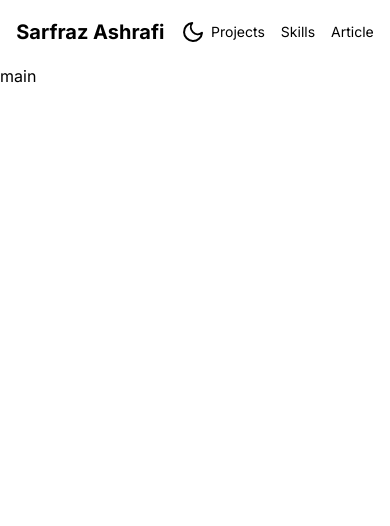
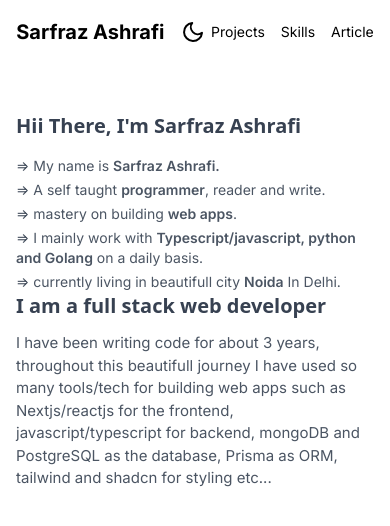
Before and after one commit to SarfrazAlame/myweb, a Next.js app: page / in a window 390 px wide. Shown: the top 526 px of the page. Built offline with nearby package versions, Linux system fonts and the light colour scheme.

Commit message:
responsive

```diff
--- a/app/layout.tsx
+++ b/app/layout.tsx
@@ -17,7 +17,7 @@ export default function RootLayout({
   children: React.ReactNode;
 }>) {
   return (
-    <html lang="en">
+    <html lang="en" className="dark">
       <body className={inter.className}>
         <Providers>
           <div className="">
--- a/app/page.tsx
+++ b/app/page.tsx
@@ -1,7 +1,14 @@
+import Details from "@/components/Details";
 import React from "react";
 
 const page = () => {
-  return <div>main</div>;
+  return (
+    <div className="flex justify-center my-12">
+      <div className="xl:w-1/3 mx-4 sm:mx-0">
+        <Details />
+      </div>
+    </div>
+  );
 };
 
 export default page;
--- /dev/null
+++ b/components/Details.tsx
@@ -0,0 +1,61 @@
+import React from "react";
+
+const Details = () => {
+  return (
+    <div>
+      <h1 className="text-xl font-bold text-gray-700 font-sans dark:text-gray-200 mb-4">
+        Hii There, I'm Sarfraz Ashrafi
+      </h1>
+      <div className="flex flex-col items-start gap-y-1">
+        <div className="flex gap-3">
+          <p className="text-sm text-gray-600 dark:text-gray-200">
+            ={">"} My name is{" "}
+            <span className="font-semibold">Sarfraz Ashrafi.</span>
+          </p>
+        </div>
+        <div className="flex gap-3">
+          <p className="text-sm text-gray-600 dark:text-gray-200">
+            {" "}
+            ={">"} A self taught{" "}
+            <span className="font-semibold">programmer</span>, reader and write.
+          </p>
+        </div>
+        <div className="flex gap-3">
+          <p className="text-sm text-gray-600 dark:text-gray-200">
+            {" "}
+            ={">"} mastery on building{" "}
+            <span className="font-semibold">web apps</span>.
+          </p>
+        </div>
+        <div className="flex gap-3">
+          <p className="text-sm text-gray-600 dark:text-gray-200">
+            ={">"} I mainly work with{" "}
+            <span className="font-semibold">
+              Typescript/javascript, python and Golang
+            </span>{" "}
+            on a daily basis.
+          </p>
+        </div>
+        <div className="flex gap-3">
+          <p className="text-sm text-gray-600 dark:text-gray-200">
+            ={">"} currently living in beautifull city{" "}
+            <span className="font-semibold">Noida</span> In Delhi.
+          </p>
+        </div>
+      </div>
+
+        <h1 className="text-xl font-bold text-gray-700 font-sans dark:text-gray-300 mb-3">
+          I am a full stack web developer
+        </h1>
+        <p className="text-[15px] text-gray-600 dark:text-gray-300">
+          I have been writing code for about 3 years, throughout this beautifull
+          journey I have used so many tools/tech for building web apps such as
+          Nextjs/reactjs for the frontend, javascript/typescript for backend,
+          mongoDB and PostgreSQL as the database, Prisma as ORM, tailwind and
+          shadcn for styling etc...
+        </p>
+    </div>
+  );
+};
+
+export default Details;
--- a/components/Header.tsx
+++ b/components/Header.tsx
@@ -6,21 +6,23 @@ const Header = () => {
   return (
     <div className="w-full h-16 flex justify-center items-center">
       <div className="lg:w-2/3 xl:w-1/2 sm:w-4/5 w-11/12 flex justify-between">
-        <Link href={"/"} className="text-xl font-bold flex gap-4 items-center">
-          <p className="dark:text-gray-500">Sarfraz Ashrafi</p>
+        <div className="flex gap-4 items-center">
+          <Link href={"/"} className="text-xl font-bold">
+            <p className="dark:text-gray-300 ">Sarfraz Ashrafi</p>
+          </Link>
           <div>
             <ThemeSwitch />
           </div>
-        </Link>
+        </div>
 
         <div className="flex gap-4 items-center">
-          <Link href={"/project"} className="text-sm leading-5">
+          <Link href={"/project"} className="text-sm leading-tight">
             Projects
           </Link>
-          <Link href={"/project"} className="text-sm leading-5">
+          <Link href={"/skills"} className="text-sm leading-tight">
             Skills
           </Link>
-          <Link href={"/project"} className="text-sm leading-5">
+          <Link href={"/article"} className="text-sm leading-tight">
             Article
           </Link>
         </div>
--- a/package.json
+++ b/package.json
@@ -9,6 +9,7 @@
     "lint": "next lint"
   },
   "dependencies": {
+    "lucide-react": "^0.408.0",
     "next": "14.2.5",
     "next-themes": "^0.3.0",
     "react": "^18",
--- a/tailwind.config.ts
+++ b/tailwind.config.ts
@@ -1,6 +1,7 @@
 import type { Config } from "tailwindcss";
 
 const config: Config = {
+  darkMode: 'class',
   content: [
     "./pages/**/*.{js,ts,jsx,tsx,mdx}",
     "./components/**/*.{js,ts,jsx,tsx,mdx}",
```
Also changed, not shown: 1 other file (tests, documents, lock files or other folders).
